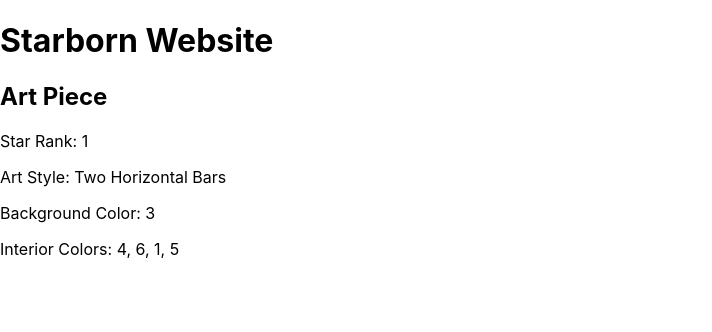
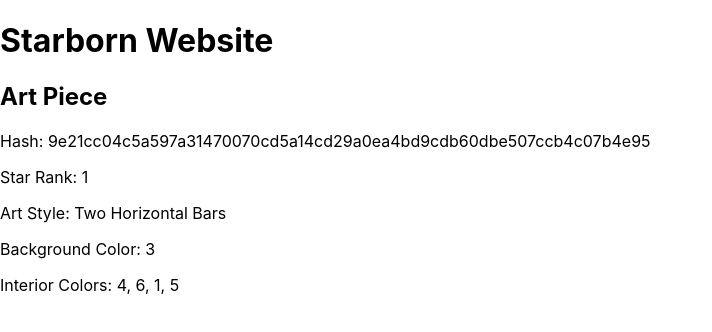
Before and after one commit to jduffey/starborn-website, a React (Create React App) app in the folder client/: page / in a window 1280 px wide. Shown: the top 332 px of the page, without its empty margins (0-712 px from the left). Built offline with nearby package versions, Linux system fonts and the light colour scheme.

Commit message:
Display random hash on page

```diff
--- a/client/src/ArtPiece.js
+++ b/client/src/ArtPiece.js
@@ -3,9 +3,12 @@ import ArtDigest from './ArtDigest';
 
 function ArtPiece() {
     const [artDigest, setArtDigest] = useState(null);
+    const [randomHash, setRandomHash] = useState(null);
 
     useEffect(() => {
         const randomHash = [...Array(64)].map(() => Math.floor(Math.random() * 16).toString(16)).join('');
+
+        setRandomHash(randomHash);
 
         const art = new ArtDigest(randomHash);
 
@@ -19,6 +22,7 @@ function ArtPiece() {
     return (
         <div className="art-piece">
             <h2>Art Piece</h2>
+            <p>Hash: {randomHash}</p>
             <p>Star Rank: {artDigest.starRank}</p>
             <p>Art Style: {artDigest.artStyle}</p>
             <p>Background Color: {artDigest.backgroundColor}</p>
```
